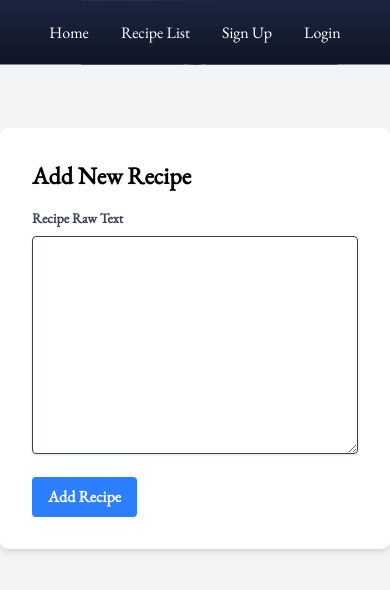
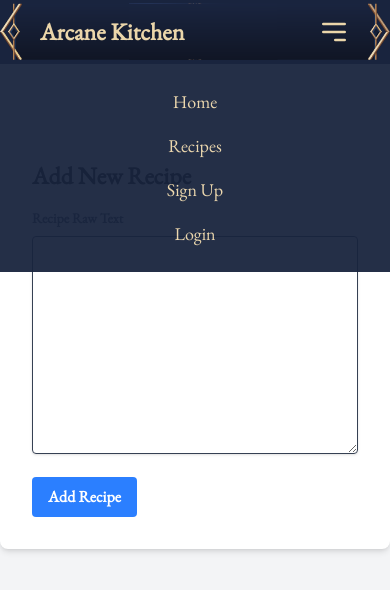
Before and after one commit to Arcane-Kitchen/client, a React (Vite) app: page /new-recipe in a window 390 px wide. Both pictures are taken after a click on the button 358 px from the left and 32 px from the top of the page. Shown: the top 590 px of the page. Built offline with nearby package versions, Linux system fonts and the light colour scheme; no server answers.

Commit message:
fix: refactor navbar UI for mobile view

```diff
--- a/src/components/Navbar.tsx
+++ b/src/components/Navbar.tsx
@@ -23,12 +23,14 @@ const Navbar: React.FC = () => {
   };
 
   return (
-    <nav className="fixed top-0 left-0 w-full z-10">
-      <div className="flex items-center justify-between p-4 bg-gray-800">
-        <div className="text-white text-2xl font-bold">Arcane Kitchen</div>
+    <div className="fixed top-0 left-0 h-16 w-full z-10">
+      <div className="flex items-center justify-between h-full bg-[#19243e]">
+      <img src="/navbar.svg" className="h-16 transform scale-y-150 relative top-0 left-0"/>
+        <div className="absolute top-0 left-0 z-20 h-full w-full flex items-center justify-between px-10">
+          <div className="text-[#ebd6aa] text-2xl font-bold">Arcane Kitchen</div>
           <button
             onClick={toggleNavbar}
-          className="text-white focus:outline-none"
+            className="text-[#ebd6aa] focus:outline-none"
           >
             <svg
               className="w-8 h-8 cursor-pointer"
@@ -46,54 +48,42 @@ const Navbar: React.FC = () => {
             </svg>
           </button>
         </div>
+      </div>
       {isOpen && (
         <div
-          className="absolute top-0 left-0 w-full bg-cover bg-center text-white flex items-center justify-center p-4"
-          style={{
-            backgroundImage: `url(/navbar.svg)`,
-            height: "65px",
-          }}
+          className="absolute top-16 right-0 w-full bg-[#19243e] text-[#ebd6aa] text-lg opacity-95 p-4"
         >
-          {session ? (
-            <>
-              <Link to="/" className="px-4">
-                Home
-              </Link>
-              <Link to="/profile" className="px-4">
-                Profile
-              </Link>
-              <Link to="/meal-plan" className="px-4">
-                Calendar
-              </Link>
-              <Link to="/recipes" className="px-4">
-                Recipe List
-              </Link>
-              <button
-                className="text-white cursor-pointer"
+            <nav className="w-full">
+              <ul className="w-full flex flex-col items-center text-center">
+                <li className={`w-4/5 py-2 px-4 rounded-lg cursor-pointer hover:bg-[#264D77] hover:text-white  ${session ? 'hidden' : 'block'}`} onClick={toggleNavbar}>
+                  <Link to='/'>Home</Link>
+                </li>
+                <li className={`w-4/5 py-2 px-4 rounded-lg cursor-pointer hover:bg-[#264D77] hover:text-white ${session ? 'block' : 'hidden'}`} onClick={toggleNavbar}>
+                  <Link to='/profile'>Profile</Link>
+                </li>
+                <li className={`w-4/5 py-2 px-4 rounded-lg cursor-pointer hover:bg-[#264D77] hover:text-white  ${session ? 'block' : 'hidden'}`} onClick={toggleNavbar}>
+                  <Link to='/meal-plan'>Meal Plan</Link>
+                </li>
+                <li className={"w-4/5 py-2 px-4 rounded-lg cursor-pointer hover:bg-[#264D77] hover:text-white"} onClick={toggleNavbar}>
+                  <Link to='/recipes'>Recipes</Link>
+                </li>
+                <li
+                  className={`w-4/5 py-2 px-4 rounded-lg cursor-pointer hover:bg-[#264D77] hover:text-white  ${session ? 'block' : 'hidden'}` }
                   onClick={handleLogout}
                 >
                   Logout
-              </button>
-            </>
-          ) : (
-            <>
-              <Link to="/" className="px-4">
-                Home
-              </Link>
-              <Link to="/recipes" className="px-4">
-                Recipe List
-              </Link>
-              <Link to="/signup" className="px-4">
-                Sign Up
-              </Link>
-              <Link to="/login" className="px-4">
-                Login
-              </Link>
-            </>
+                </li>
+                <li className={`w-4/5 py-2 px-4 rounded-lg cursor-pointer hover:bg-[#264D77] hover:text-white  ${session ? 'hidden' : 'block'}` } onClick={toggleNavbar}>
+                  <Link to='/signup'>Sign Up</Link>
+                </li>
+                <li className={`w-4/5 py-2 px-4 rounded-lg cursor-pointer hover:bg-[#264D77] hover:text-white  ${session ? 'hidden' : 'block'}`} onClick={toggleNavbar}>
+                  <Link to='/login'>Login</Link>
+                </li>
+              </ul>
+            </nav>
+        </div>
       )}
     </div>
-      )}
-    </nav>
   );
 };
 
```
Lines whose indentation alone changed are shown as unchanged.
